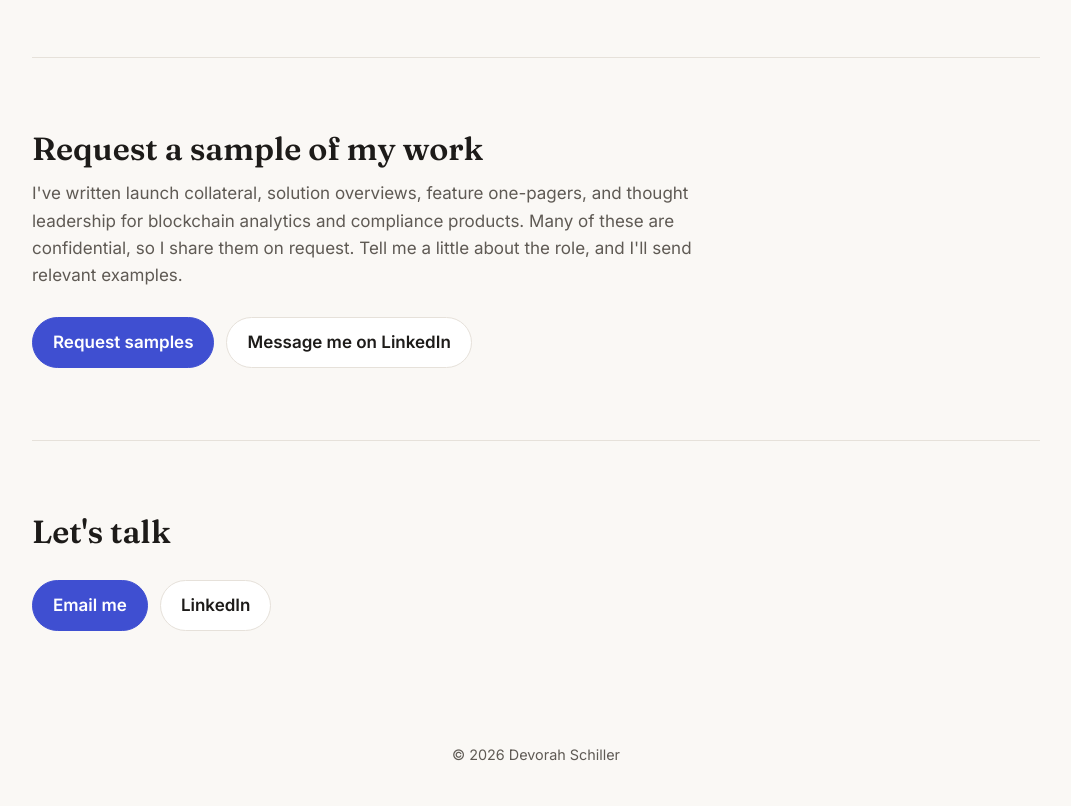
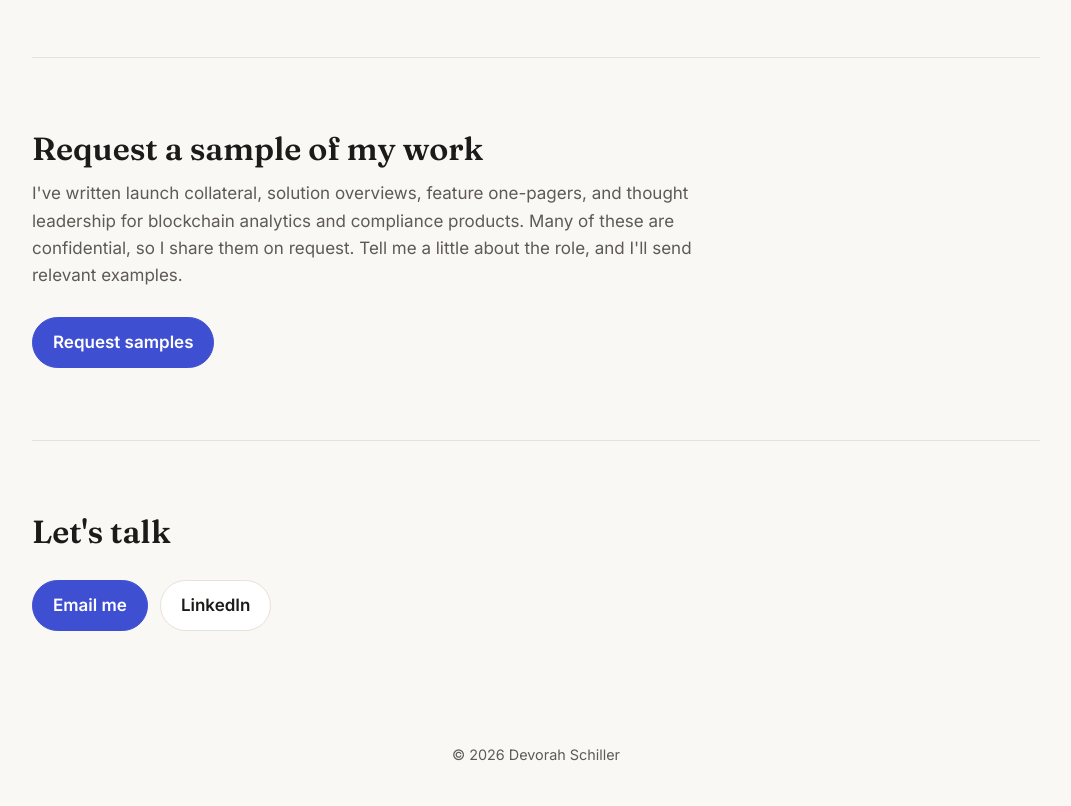
Before and after one commit to devschiller/devschiller.github.io, a plain HTML site: page index.html in a window 1280 px wide. Shown: the part 1491-2297 px from the top of the page, without its empty margins (104-1175 px from the left). Drawn offline with Linux system fonts and the light colour scheme.

Commit message:
Drop LinkedIn button from samples section
Co-Authored-By: Claude Opus 5.5 <noreply@anthropic.com>
Claude-Session: https://claude.ai/code/session_017ad52deSQV5TNJCxYG8Muf

```diff
--- a/index.html
+++ b/index.html
@@ -74,7 +74,6 @@
       <p>I've written launch collateral, solution overviews, feature one-pagers, and thought leadership for blockchain analytics and compliance products. Many of these are confidential, so I share them on request. Tell me a little about the role, and I'll send relevant examples.</p>
       <div class="cta">
         <a class="btn primary" data-goatcounter-click="request-samples-email" href="mailto:devorah.schiller@gmail.com?subject=Work%20sample%20request&amp;body=Hi%20Devorah%2C%0A%0AI%27d%20like%20to%20see%20samples%20of%20your%20work.%0A%0AName%3A%0ACompany%3A%0ARole%20I%27m%20hiring%20for%3A%0A">Request samples</a>
-        <a class="btn" data-goatcounter-click="request-samples-linkedin" href="https://www.linkedin.com/in/devorah-schiller/" target="_blank" rel="noopener">Message me on LinkedIn</a>
       </div>
     </section>
 
```
